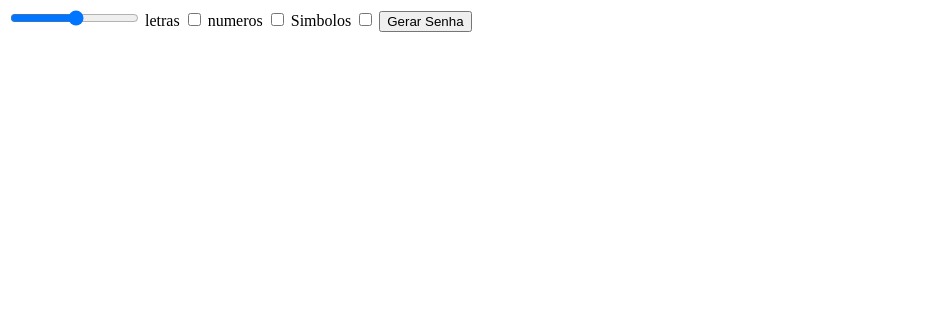
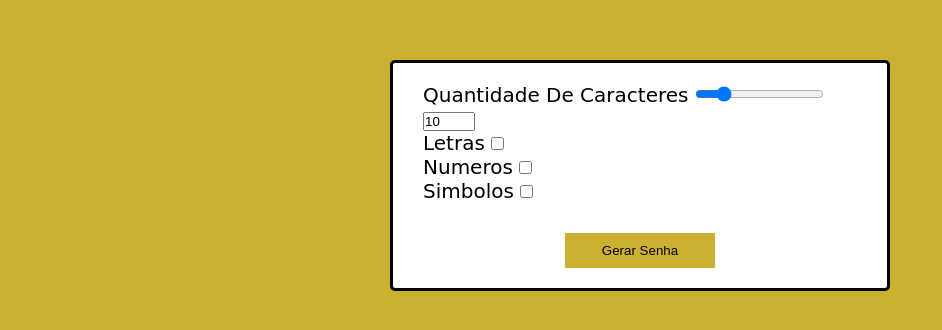
Before and after one commit to eduardonk9999/geradordesenha, a plain HTML site: page index.html in a window 1280 px wide. Shown: the whole page, without its empty margins (0-942 px from the left). Drawn offline with Linux system fonts and the light colour scheme.

Commit message:
Add, salvando value de numbers

```diff
--- /dev/null
+++ b/app.js
@@ -0,0 +1,43 @@
+/**
+ * Criar um form com opções de:
+ * tem que ter a onde vai aparecer a senha
+ * number inpit number
+ * include uppercade input select
+ * include numbers input select
+ * include symbols input select
+ * por fim btn de enviar "Gerar Senha"
+ * Eu tenho que usar o ASCII Character Codes Table
+ *
+ */
+
+//concat
+// Math.foor(Math.random() * caracteres)
+
+
+//ACHO QUE PRIMEIRO DE TUDO TENHO QUE CONSEGUIR PEGAR DE 1 ATÉ 9, dai baseado
+// na quantidade de caraterers que eu escolher no front, tem que ser gerado a senha
+// entre 0 e 9
+
+
+const letras = document.querySelector('.letras')
+const numeros = document.querySelector('.numeros')
+const simbolos = document.querySelector('.simbolos')
+const quantidadeNumeros = document.querySelector('.quantidade')
+const quantidadeNumerosFront = document.querySelector('.quantidadeNumeros')
+const form = document.querySelector('.form')
+
+quantidadeNumeros.addEventListener('input', quantidadeCaracteres)
+quantidadeNumerosFront.addEventListener('input', quantidadeCaracteres)
+
+
+
+form.addEventListener('submit', e => {
+  e.preventDefault()
+
+})
+
+function quantidadeCaracteres(e) {
+  const value = e.target.value
+  quantidadeNumerosFront.value = value
+  quantidadeNumeros.value = value
+}
--- a/index.html
+++ b/index.html
@@ -4,30 +4,37 @@
   <meta charset="UTF-8">
   <meta http-equiv="X-UA-Compatible" content="IE=edge">
   <meta name="viewport" content="width=device-width, initial-scale=1.0">
+  <link rel="stylesheet" href="style.css">
   <title>Generator PassWord</title>
 </head>
 <body>
   <div class="wrapper-password">
-    <form action="">
-      <label for="">
-        <input type="range" name="" id="" min="1" max="50">
+    <form class="form">
+
+        <label for="quantidadeNumeros">
+          Quantidade de Caracteres
+        <input type="range"  min="1" max="50" value="10" class="quantidade">
+        <input type="number" min="1" max="50" value="10" id="quantidadeNumeros" class="quantidadeNumeros">
       </label>
+
       <label for="">
         letras
-        <input type="checkbox" name="" id="">
+        <input type="checkbox" name="" id="" class="letras">
       </label>
       <label for="">
         numeros
-        <input type="checkbox" name="" id="">
+        <input type="checkbox" name="" id="" class="numeros">
       </label>
       <label for="">
         Simbolos
-        <input type="checkbox" name="" id="">
+        <input type="checkbox" name="" id="" class="simbolos">
       </label>
 
-      <button>Gerar Senha</button>
+      <button class="btn" type="submit">Gerar Senha</button>
     </form>
   </div>
 
+
+  <script src="app.js"></script>
 </body>
 </html>
--- /dev/null
+++ b/style.css
@@ -0,0 +1,38 @@
+* {
+  margin: 0;
+  padding: 0;
+  box-sizing: border-box;
+}
+body {
+  background: #ccb131;
+}
+.wrapper-password {
+  max-width: 500px;
+  margin: 60px auto 0 auto;
+  background: #fff;
+  padding: 20px 30px;
+  border: 3px solid #000;
+  border-radius: 5px;
+}
+
+.wrapper-password form {
+  display: flex;
+  flex-direction: column;
+}
+
+button {
+  max-width: 150px;
+  margin: 30px auto 0 auto;
+  width: 100%;
+  padding: 10px 0;
+  border: 0;
+  background: #ccb131;
+  cursor: pointer;
+  border: 2px;
+}
+
+label {
+  font-size: 20px;
+  text-transform: capitalize;
+  font-family: cursive;
+}
```
Also changed, not shown: logica.js (deleted, +0 -19 lines).
